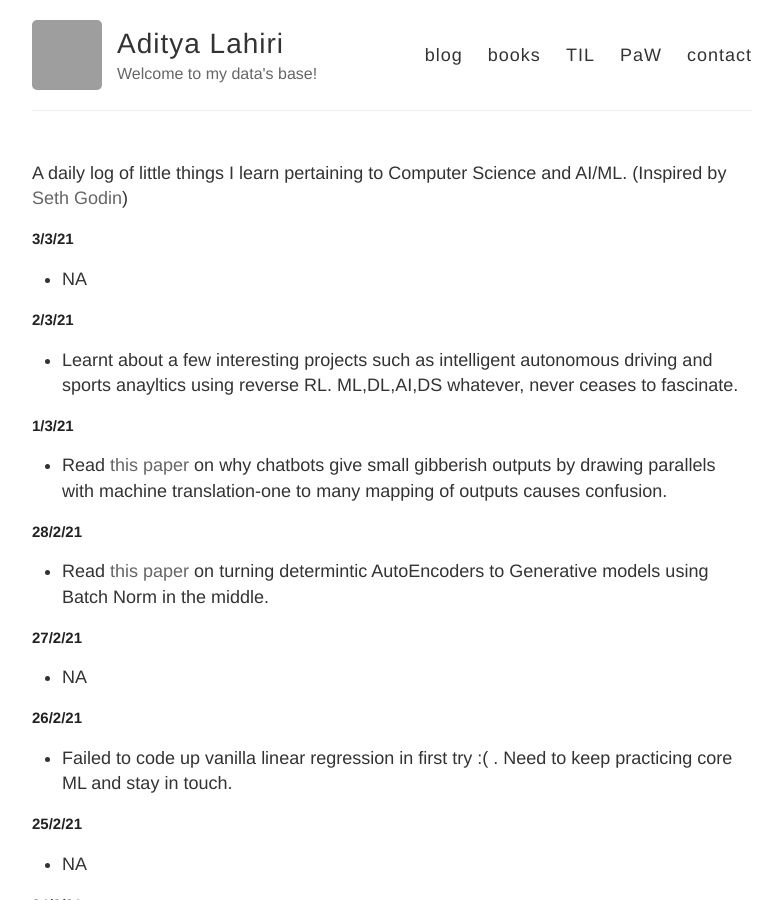
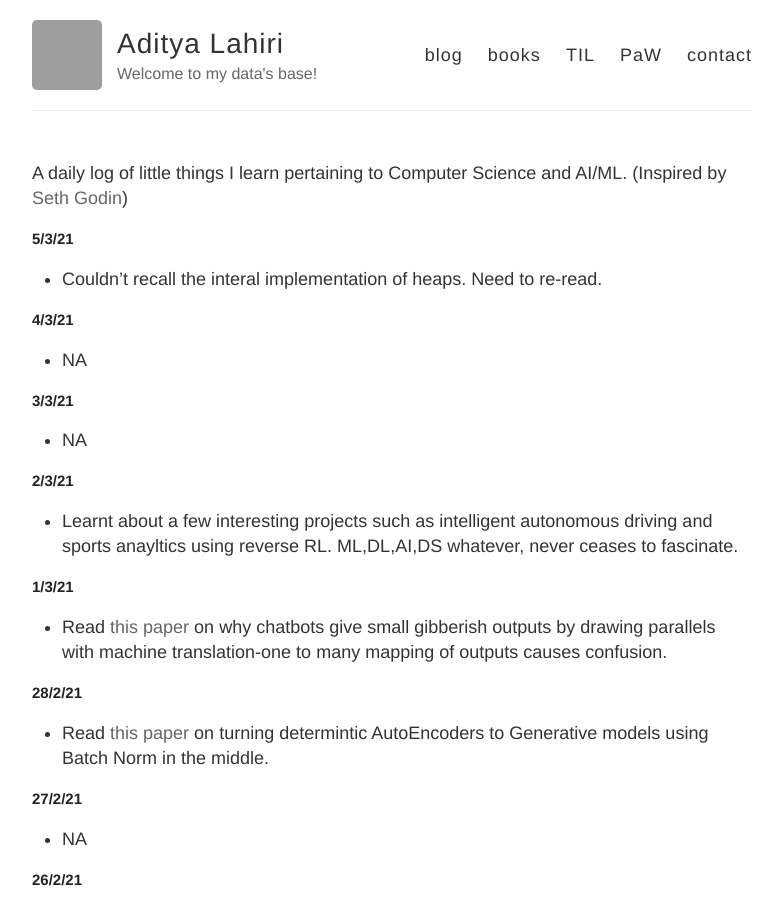
Before and after one commit to adityalahiri/adityalahiri.github.io, a Jekyll site: the page built from TIL.md, in a window 1280 px wide and 900 px high. Shown: the whole window, without its empty margins (248-1030 px from the left). Built offline with Jekyll 4.4.1, drawn with Linux system fonts in a browser that asks for light colours; our own code applies the rules of GitHub Pages for plain Markdown files; grey boxes are pictures that could not be loaded.

Commit message:
Update for 4/3 and 5/3

```diff
--- a/TIL.md
+++ b/TIL.md
@@ -1,5 +1,13 @@
 A daily log of little things I learn pertaining to Computer Science and AI/ML.
 (Inspired by [Seth Godin](https://seths.blog/))
+
+## 5/3/21
+
+* Couldn't recall the interal implementation of heaps. Need to re-read.
+
+## 4/3/21
+
+* NA
 
 ## 3/3/21
 
```
